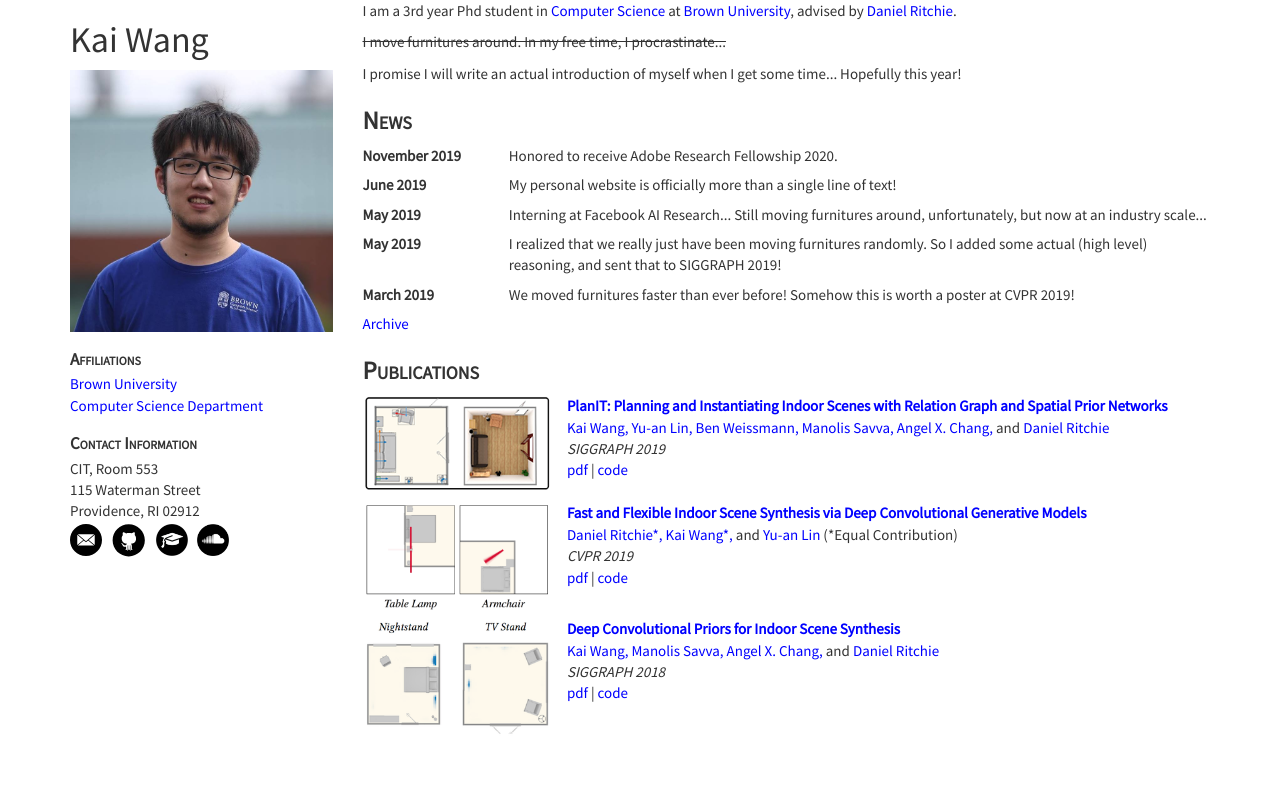
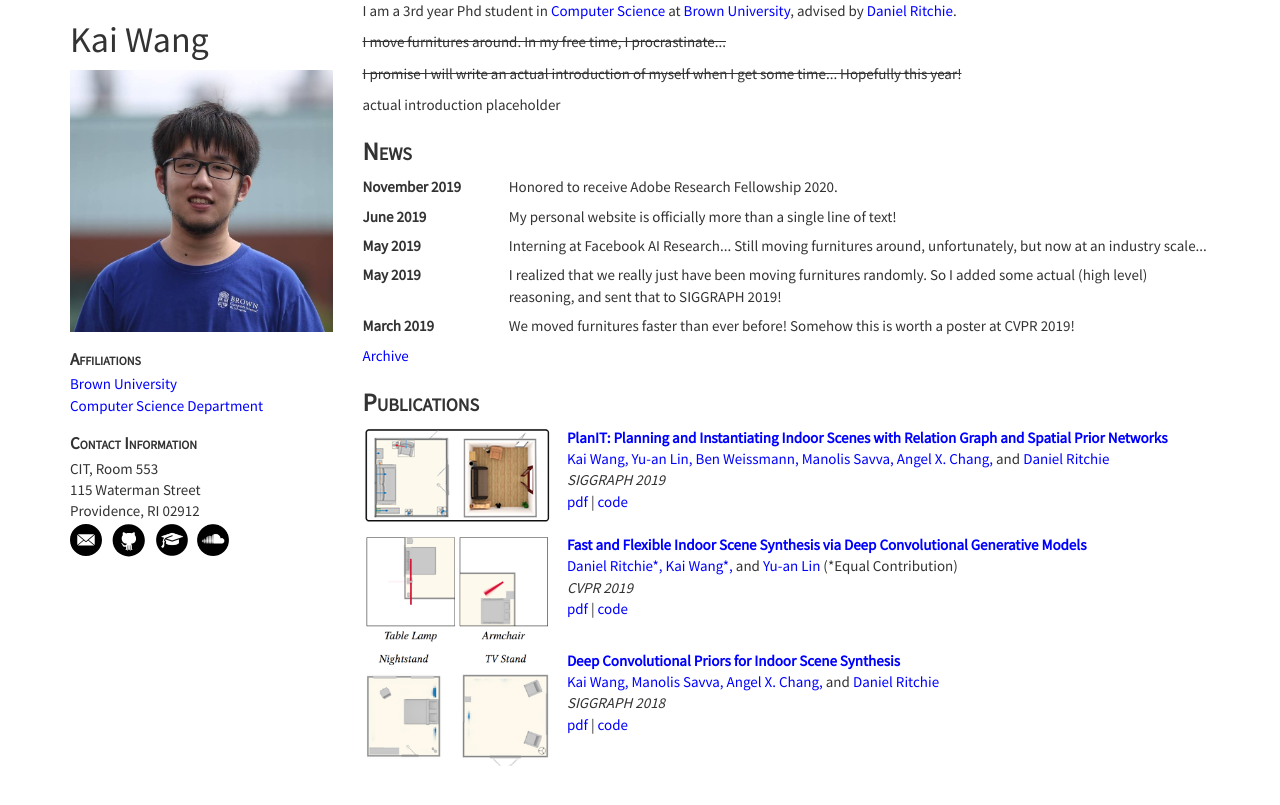
Before and after one commit to kwang-ether/kwang-ether.github.io, a Jekyll site: the page built from index.html, in a window 1280 px wide. Shown: the top 805 px of the page. Built offline with Jekyll 4.4.1, drawn with Linux system fonts in a browser that asks for light colours.

Commit message:
procrastination meow

```diff
--- a/index.html
+++ b/index.html
@@ -12,7 +12,10 @@
                 <del>I move furnitures around. In my free time, I procrastinate...</del>
 	</p>
 	<p>
-                I promise I will write an actual introduction of myself when I get some time... Hopefully this year!
+                <del>I promise I will write an actual introduction of myself when I get some time... Hopefully this year!</del>
+	</p>
+	<p>
+                actual introduction placeholder
 	</p>
 </div>
 
```
